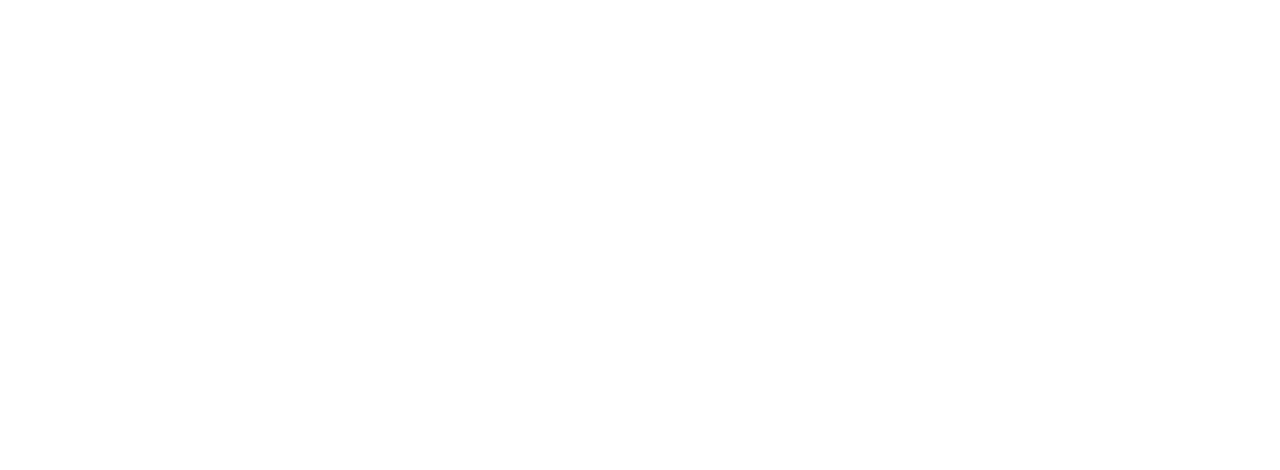
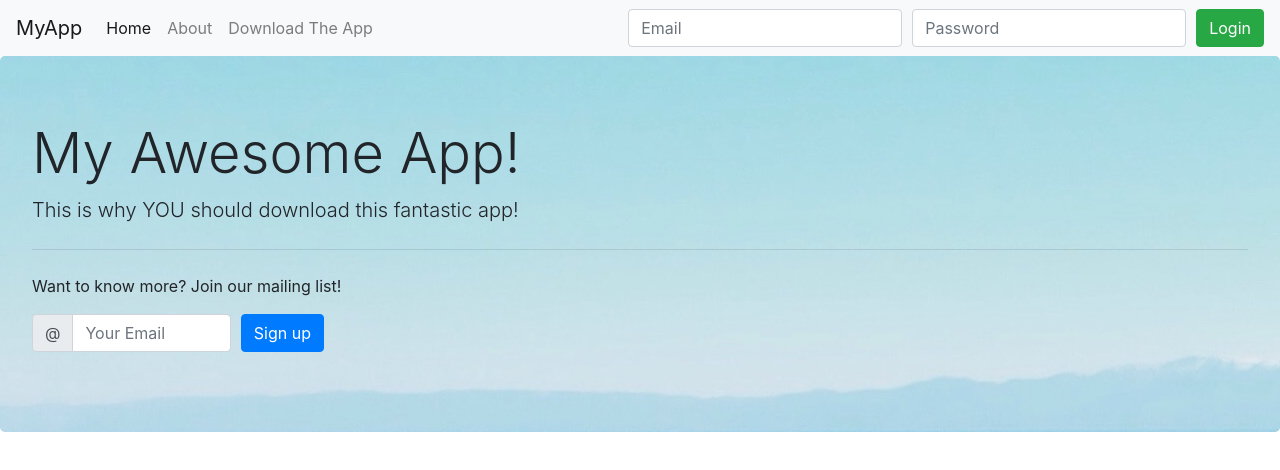
Before and after one commit to steakyukke/study-website, a plain HTML site: page bootstorap/5-9/index.html in a window 1280 px wide. Drawn offline with nearby package versions, Linux system fonts and the light colour scheme.

Commit message:
nav、jumbotron実装

```diff
--- a/bootstorap/5-9/index.html
+++ b/bootstorap/5-9/index.html
@@ -1,10 +1,82 @@
 <!DOCTYPE html>
 <html lang="ja">
-
-</html>
 <head>
   <meta charset="utf-8">
+  <meta name="viewpoint" content="width=device-width, initial-scale=1, shrink-to-fit=no">
+  <meta http-equiv="x-ua-compatible" content="ie=edge">
+
+  <link rel="stylesheet" href="https://stackpath.bootstrapcdn.com/bootstrap/4.3.1/css/bootstrap.min.css" integrity="sha384-ggOyR0iXCbMQv3Xipma34MD+dH/1fQ784/j6cY/iJTQUOhcWr7x9JvoRxT2MZw1T" crossorigin="anonymous">
+  <link rel="stylesheet" href="./stylesheet/main.css">
+
+  <title>Hello, world!</title>
 </head>
 <body>
+  <!-- Navigation -->
+  <nav class="navbar navbar-expand-lg navbar-light bg-light">
+    <a class="navbar-brand" href="#">MyApp</a>
+    <button class="navbar-toggler" type="button" data-toggle="collapse" data-target="#navbarSupportedContent" aria-controls="navbarSupportedContent" aria-expanded="false" aria-label="Toggle navigation">
+      <span class="navbar-toggler-icon"></span>
+    </button>
 
+    <div class="collapse navbar-collapse" id="navbarSupportedContent">
+      <ul class="navbar-nav mr-auto">
+        <li class="nav-item active">
+          <a class="nav-link" href="#">Home <span class="sr-only">(current)</span></a>
+        </li>
+        <li class="nav-item">
+          <a class="nav-link" href="#">About</a>
+        </li>
+        <li class="nav-item">
+          <a class="nav-link" href="#">Download The App</a>
+        </li>
+      </ul>
+      <form class="form-inline my-2 my-lg-0">
+        <form>
+          <div class="form-row">
+            <div class="col">
+              <input type="email" class="form-control" id="inputEmail" aria-describedby="emailHelp" placeholder="Email">
+            </div>
+            <div class="col">
+              <input type="password" class="form-control" id="inputPassword" placeholder="Password">
+            </div>
+            <div class="col">
+              <button type="submit" class="btn btn-success">Login</button>
+            </div>
+          </div>
+        </form>
+    </div>
+  </nav>
+  <!-- Header -->
+  <div class="jumbotron">
+    <h1 class="display-4">My Awesome App!</h1>
+    <p class="lead">This is why YOU should download this fantastic app!</p>
+    <hr class="my-4">
+    <p>Want to know more? Join our mailing list!</p>
+    <form class="form-inline my-2 my-lg-0">
+      <form>
+        <div class="form-row">
+          <div class="col">
+            <div class="input-group mb-3">
+              <div class="input-group-prepend">
+                <span class="input-group-text" id="basic-addon1">@</span>
+              </div>
+              <input type="email" class="form-control" id="inputEmailForSignUp" aria-describedby="emailHelp" placeholder="Your Email">
+            </div>
+          </div>
+          <div class="col">
+            <button type="submit" class="btn btn-primary">Sign up</button>
+          </div>
+        </div>
+      </div>
+    </form>
+
+  <!-- Main -->
+
+  <!-- Footer -->
+
+  <!-- jQuery first, then Popper.js, then Bootstrap JS -->
+  <script src="https://code.jquery.com/jquery-3.3.1.slim.min.js" integrity="sha384-q8i/X+965DzO0rT7abK41JStQIAqVgRVzpbzo5smXKp4YfRvH+8abtTE1Pi6jizo" crossorigin="anonymous"></script>
+  <script src="https://cdnjs.cloudflare.com/ajax/libs/popper.js/1.14.7/umd/popper.min.js" integrity="sha384-UO2eT0CpHqdSJQ6hJty5KVphtPhzWj9WO1clHTMGa3JDZwrnQq4sF86dIHNDz0W1" crossorigin="anonymous"></script>
+  <script src="https://stackpath.bootstrapcdn.com/bootstrap/4.3.1/js/bootstrap.min.js" integrity="sha384-JjSmVgyd0p3pXB1rRibZUAYoIIy6OrQ6VrjIEaFf/nJGzIxFDsf4x0xIM+B07jRM" crossorigin="anonymous"></script>
 </body>
+</html>
--- /dev/null
+++ b/bootstorap/5-9/stylesheet/main.css
@@ -0,0 +1,3 @@
+.jumbotron {
+  background-image: url(../image/background.jpg);
+}
```
